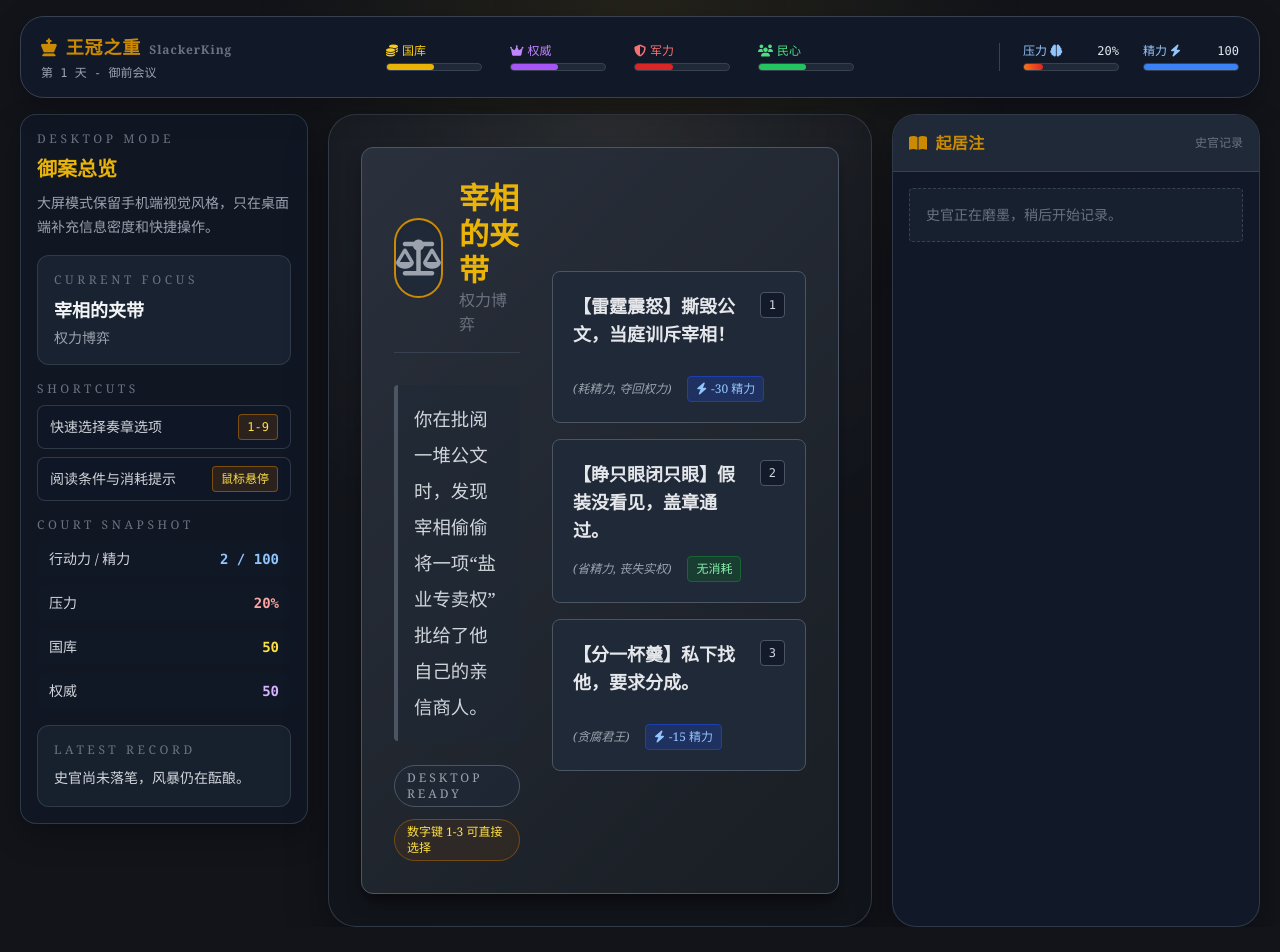
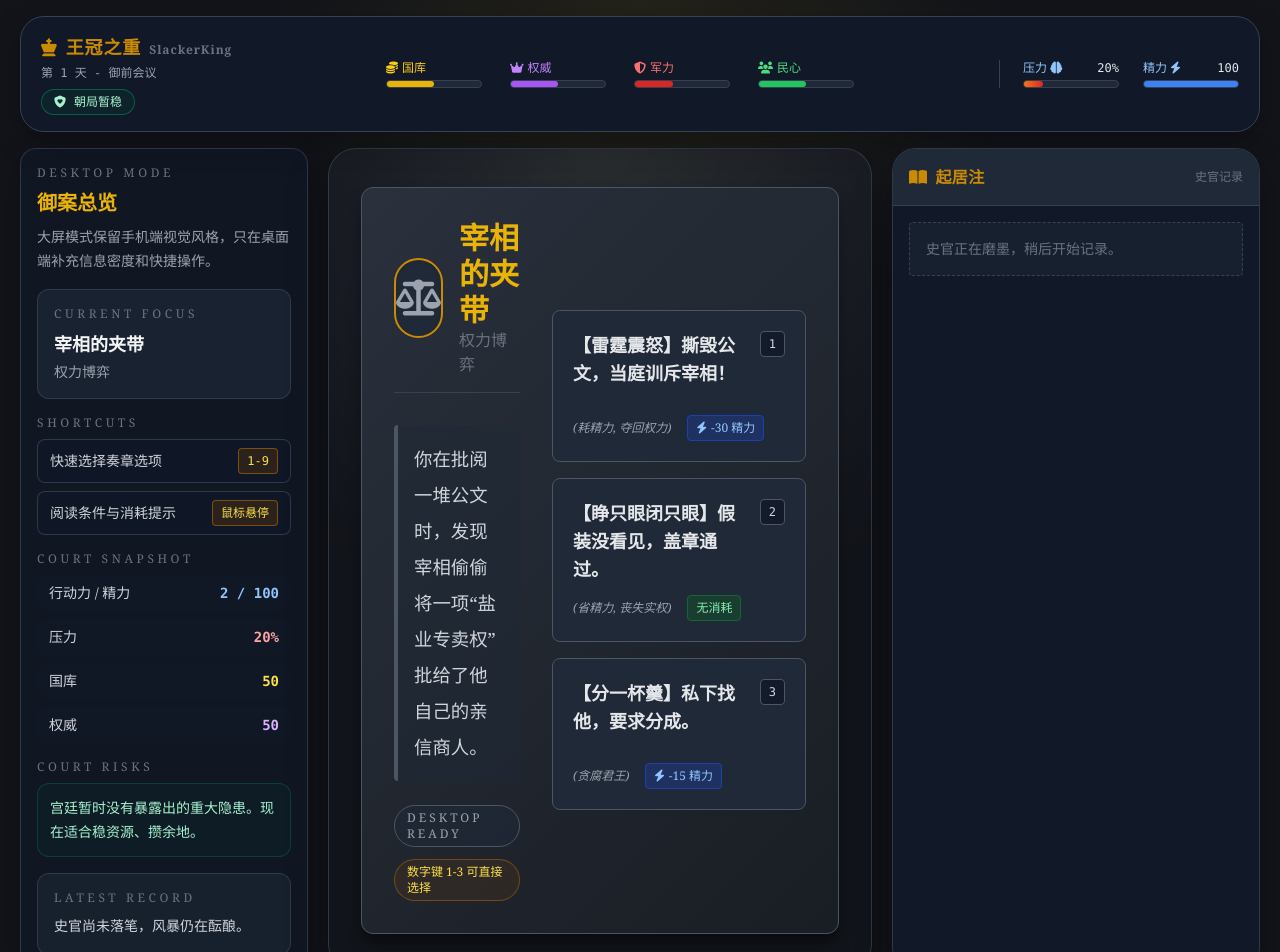
Before and after one commit to onovich/SlackerKing, a React (Vite) app: page / in a window 1280 px wide. Shown: the top 952 px of the page. Before the commit the page ends 927 px from the top, so only its background shows below. Built offline with nearby package versions, Linux system fonts and the light colour scheme.

Commit message:
feat: show visible court risks

```diff
--- a/src/App.jsx
+++ b/src/App.jsx
@@ -1,6 +1,6 @@
 import { useEffect, useMemo } from 'react';
 import { useGameSession } from './logic/hooks/useGameSession';
-import { isMorningChoiceAvailable } from './logic/engine/gameEngine';
+import { getVisibleRisks, isMorningChoiceAvailable } from './logic/engine/gameEngine';
 import { locations } from './data/gameContent';
 import { TopBar } from './view/components/TopBar';
 import { DesktopCompanion } from './view/components/DesktopCompanion';
@@ -47,6 +47,8 @@ export default function App() {
     ),
     [currentEvent.choices, gameState],
   );
+
+  const visibleRisks = useMemo(() => getVisibleRisks(gameState), [gameState]);
 
   useEffect(() => {
     const onKeyDown = (event) => {
@@ -107,10 +109,10 @@ export default function App() {
   return (
     <div className={`app-shell flex h-screen w-screen flex-col selection:bg-yellow-700 selection:text-white ${damageFlash ? 'damage-flash' : ''}`}>
       <div className="flex h-full w-full flex-col xl:mx-auto xl:max-w-[1720px] xl:px-5 xl:py-4">
-        <TopBar gameState={gameState} />
+        <TopBar gameState={gameState} visibleRisks={visibleRisks} />
 
         <main className="flex flex-1 overflow-hidden xl:gap-5 xl:overflow-visible xl:pt-4">
-          <DesktopCompanion gameState={gameState} currentEvent={currentEvent} />
+          <DesktopCompanion gameState={gameState} currentEvent={currentEvent} visibleRisks={visibleRisks} />
 
           <div
             className="relative flex flex-1 items-center justify-center overflow-y-auto p-4 md:p-8 xl:rounded-[28px] xl:border xl:border-gray-700/80 xl:bg-[radial-gradient(circle_at_top,_rgba(74,85,104,0.28),_rgba(18,20,26,0.95)_55%)] xl:shadow-[0_16px_40px_rgba(0,0,0,0.35)]"
--- a/src/view/components/DesktopCompanion.jsx
+++ b/src/view/components/DesktopCompanion.jsx
@@ -18,7 +18,25 @@ function ResourceRow({ label, value, tone }) {
   );
 }
 
-export function DesktopCompanion({ gameState, currentEvent }) {
+function RiskRow({ risk }) {
+  return (
+    <div className="rounded-xl border border-gray-700/80 bg-gray-800/60 p-3">
+      <div className="flex items-center justify-between gap-3">
+        <div className="flex items-center gap-2 text-sm font-bold text-gray-100">
+          <i className={`fas ${risk.icon} ${risk.level.accentClass}`} />
+          <span>{risk.label}</span>
+        </div>
+        <span className={`rounded-full border px-2 py-1 text-xs ${risk.level.badgeClass}`}>
+          {risk.level.label}
+        </span>
+      </div>
+      <p className="mt-2 text-xs leading-5 text-gray-400">{risk.sourceText}</p>
+      <p className="mt-2 text-xs leading-5 text-gray-500">应对：{risk.mitigationText}</p>
+    </div>
+  );
+}
+
+export function DesktopCompanion({ gameState, currentEvent, visibleRisks }) {
   const shortcuts = gameState.isGameOver
     ? [{ keyLabel: 'R', description: '重新开始这一局' }]
     : gameState.phase === 'morning'
@@ -70,6 +88,17 @@ export function DesktopCompanion({ gameState, currentEvent }) {
           <ResourceRow label="权威" value={gameState.resources.authority} tone="text-purple-300" />
         </div>
 
+        <div className="space-y-2">
+          <div className="text-xs uppercase tracking-[0.3em] text-gray-500">Court Risks</div>
+          {visibleRisks.length > 0 ? (
+            visibleRisks.map((risk) => <RiskRow key={risk.id} risk={risk} />)
+          ) : (
+            <div className="rounded-xl border border-emerald-700/40 bg-emerald-900/10 p-3 text-sm leading-6 text-emerald-200">
+              宫廷暂时没有暴露出的重大隐患。现在适合稳资源、攒余地。
+            </div>
+          )}
+        </div>
+
         <div className="rounded-xl border border-gray-700/80 bg-gray-800/60 p-4">
           <div className="text-xs uppercase tracking-[0.3em] text-gray-500">Latest Record</div>
           <p className="mt-2 text-sm leading-6 text-gray-300">{latestLog ?? '史官尚未落笔，风暴仍在酝酿。'}</p>
--- a/src/view/components/TopBar.jsx
+++ b/src/view/components/TopBar.jsx
@@ -43,7 +43,28 @@ function StatusMeter({ label, icon, valueText, width, barClassName, tooltip, ale
   );
 }
 
-export function TopBar({ gameState }) {
+function RiskBadge({ visibleRisks }) {
+  const highestRisk = visibleRisks.find((risk) => risk.level.key === 'danger')
+    ?? visibleRisks.find((risk) => risk.level.key === 'caution');
+
+  if (!highestRisk) {
+    return (
+      <div className="mt-2 inline-flex items-center gap-2 self-start rounded-full border border-emerald-700/70 bg-emerald-900/20 px-3 py-1 text-xs text-emerald-200">
+        <i className="fas fa-shield-heart" />
+        朝局暂稳
+      </div>
+    );
+  }
+
+  return (
+    <div className={`mt-2 inline-flex items-center gap-2 self-start rounded-full border px-3 py-1 text-xs ${highestRisk.level.badgeClass}`}>
+      <i className={`fas ${highestRisk.icon}`} />
+      {highestRisk.label}：{highestRisk.level.label}
+    </div>
+  );
+}
+
+export function TopBar({ gameState, visibleRisks }) {
   const stressAlert = gameState.player.stress > 80;
 
   return (
@@ -55,6 +76,7 @@ export function TopBar({ gameState }) {
           <span className="ml-2 text-xs text-gray-500">SlackerKing</span>
         </h1>
         <span className="mt-1 text-xs font-mono text-gray-400">第 {gameState.day} 天 - {getPhaseName(gameState.phase)}</span>
+        <RiskBadge visibleRisks={visibleRisks} />
       </div>
 
       <div className="mt-3 flex w-full flex-wrap justify-start gap-x-4 gap-y-2 md:mt-0 md:flex-1 md:justify-center md:space-x-0 xl:w-auto xl:flex-nowrap xl:gap-x-7">
```
